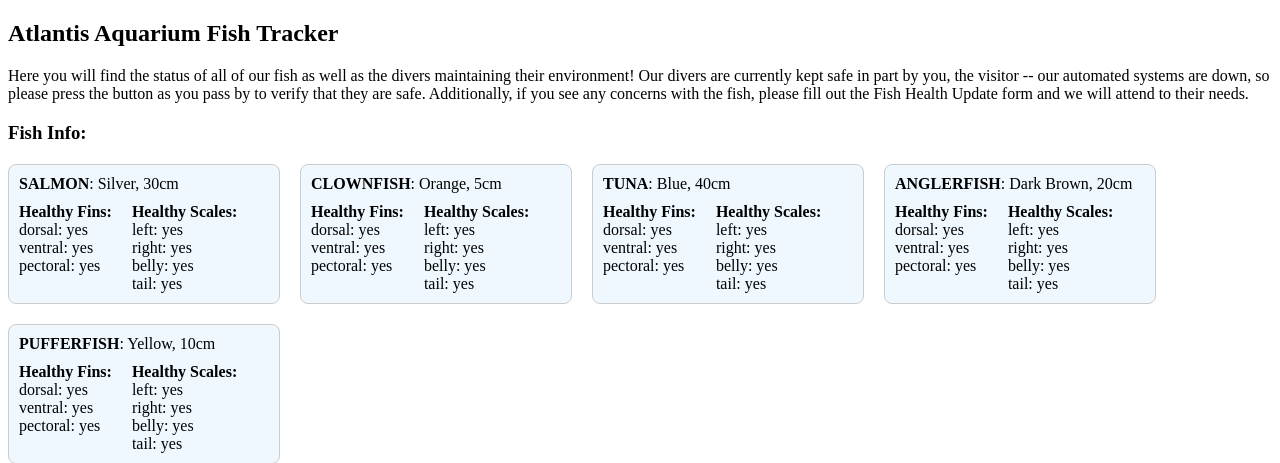
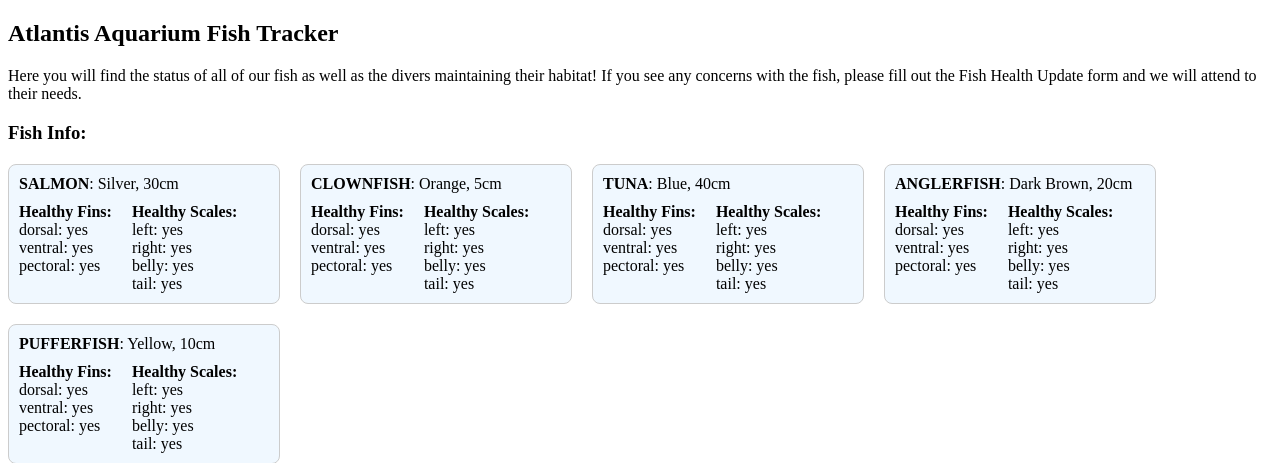
Before and after one commit to dsu-arl/event-gca-ctf-dojo, a Python web app: template exploitation/eco-friendly/templates/index.html in a window 1280 px wide. Shown: the top 463 px of the page. Run offline with Jinja, Linux system fonts and the light colour scheme; the template is opened without the code that fills it, so the values that code supplies are empty.

Commit message:
homepage description

```diff
--- a/exploitation/eco-friendly/templates/index.html
+++ b/exploitation/eco-friendly/templates/index.html
@@ -8,7 +8,7 @@
 </head>
 <body>
     <h2>Atlantis Aquarium Fish Tracker</h2>
-    <p>Here you will find the status of all of our fish as well as the divers maintaining their environment! Our divers are currently kept safe in part by you, the visitor -- our automated systems are down, so please press the button as you pass by to verify that they are safe. Additionally, if you see any concerns with the fish, please fill out the Fish Health Update form and we will attend to their needs.</p>
+    <p>Here you will find the status of all of our fish as well as the divers maintaining their habitat! If you see any concerns with the fish, please fill out the Fish Health Update form and we will attend to their needs.</p>
 
 
 
```
